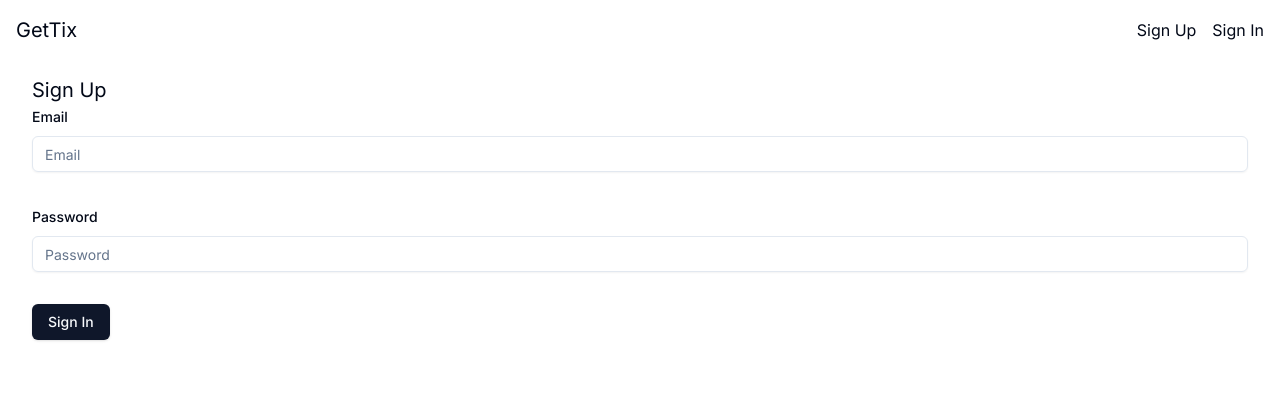
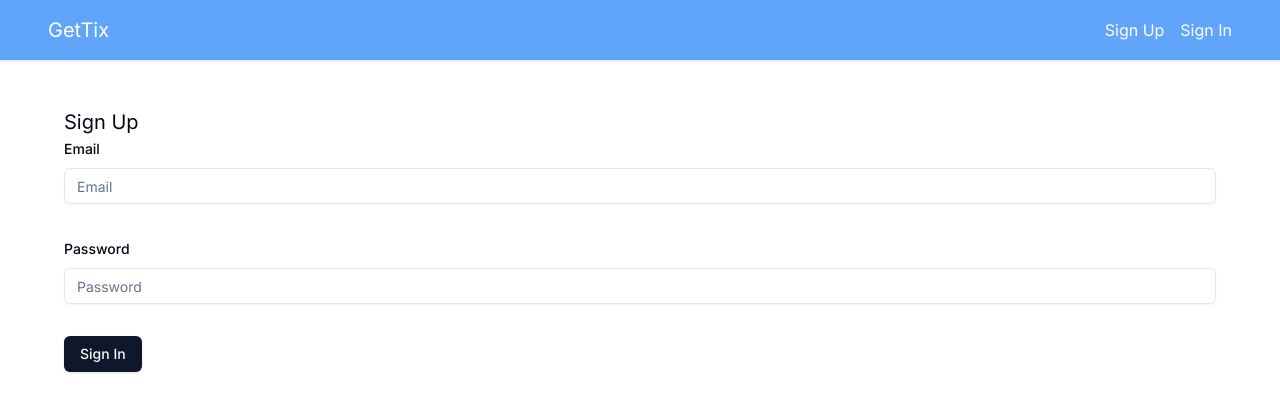
Before and after one commit to labasubagia/ticket-microservice, a Next.js app in the folder client/: page /sign-up in a window 1280 px wide. Shown: the top 412 px of the page. Built offline with nearby package versions, Linux system fonts and the light colour scheme; no server answers.

Commit message:
style: ui

```diff
--- a/client/app/(auth)/layout.tsx
+++ b/client/app/(auth)/layout.tsx
@@ -9,21 +9,15 @@ export default function AuthLayout({
 }: {
   children: React.ReactNode;
 }) {
-  const { isLoading, data } = useQuery({
+  const { data } = useQuery({
     queryKey: ['currentUser'],
     queryFn: getCurrentUser,
     networkMode: 'offlineFirst',
   });
   return (
     <>
-      {isLoading ? (
-        <p>Loading...</p>
-      ) : (
-        <div>
-          <Header currentUser={data ?? undefined} />
-          {children}
-        </div>
-      )}
+      <Header currentUser={data} />
+      <div className="container mx-auto py-8">{children}</div>
     </>
   );
 }
--- a/client/app/(root)/layout.tsx
+++ b/client/app/(root)/layout.tsx
@@ -4,26 +4,20 @@ import { getCurrentUser } from '@/actions/auth';
 import { Header } from '@/components/header';
 import { useQuery } from '@tanstack/react-query';
 
-export default function AuthLayout({
+export default function MainLayout({
   children,
 }: {
   children: React.ReactNode;
 }) {
-  const { isLoading, data } = useQuery({
+  const { data } = useQuery({
     queryKey: ['currentUser'],
     queryFn: getCurrentUser,
     networkMode: 'offlineFirst',
   });
   return (
     <>
-      {isLoading ? (
-        <p>Loading...</p>
-      ) : (
-        <div>
-          <Header currentUser={data} />
-          {children}
-        </div>
-      )}
+      <Header currentUser={data} />
+      <div className="container mx-auto py-8">{children}</div>
     </>
   );
 }
--- a/client/components/alert-error.tsx
+++ b/client/components/alert-error.tsx
@@ -1,22 +1,23 @@
 'use client';
 
+import { Alert, AlertDescription, AlertTitle } from '@/components/ui/alert';
 import { handleErrors } from '@/lib/error';
 import { ExclamationTriangleIcon } from '@radix-ui/react-icons';
 import { nanoid } from 'nanoid';
-import { Alert, AlertDescription, AlertTitle } from './ui/alert';
 
 interface AlertErrorProps {
   error: unknown;
 }
 
 export const AlertError = ({ error }: AlertErrorProps) => {
+  const errors = handleErrors(error);
   return (
     <Alert variant={'destructive'} className="mb-2 mt-4">
       <ExclamationTriangleIcon className="h-4 w-4" />
       <AlertTitle>Error</AlertTitle>
       <AlertDescription>
         <ul>
-          {handleErrors(error).map((error) => {
+          {errors.map((error) => {
             const message = error.field
               ? `Validation error on field ${error.field}: ${error.message}`
               : error.message;
--- a/client/components/header.tsx
+++ b/client/components/header.tsx
@@ -8,7 +8,11 @@ interface Nav {
   isShow: boolean;
 }
 
-export const Header = ({ currentUser }: { currentUser: User | null | undefined }) => {
+export const Header = ({
+  currentUser,
+}: {
+  currentUser: User | null | undefined;
+}) => {
   let navigation: Nav[] = [
     { name: 'Sign Up', path: '/sign-up', isShow: !currentUser },
     { name: 'Sign In', path: '/sign-in', isShow: !currentUser },
@@ -17,7 +21,9 @@ export const Header = ({ currentUser }: { currentUser: User | null | undefined }
   navigation = navigation.filter((nav) => nav.isShow);
 
   return (
-    <header className="flex justify-between p-4">
+    <header className="bg-blue-400 p-4 text-white shadow">
+      <div className="container mx-auto">
+        <div className="flex items-center justify-between">
           <div className="text-xl">
             <Link href="/">GetTix</Link>
           </div>
@@ -28,6 +34,8 @@ export const Header = ({ currentUser }: { currentUser: User | null | undefined }
               </li>
             ))}
           </ul>
+        </div>
+      </div>
     </header>
   );
 };
--- a/client/lib/fetch.ts
+++ b/client/lib/fetch.ts
@@ -1,5 +1,5 @@
+import { getCookie as getClientCookie } from '@/lib/cookie';
 import axios from 'axios';
-import { getCookie as getClientCookie } from './cookie';
 
 const baseURL = process.env.API_URL;
 const isServer = typeof window === 'undefined';
```
Lines whose indentation alone changed are shown as unchanged.
